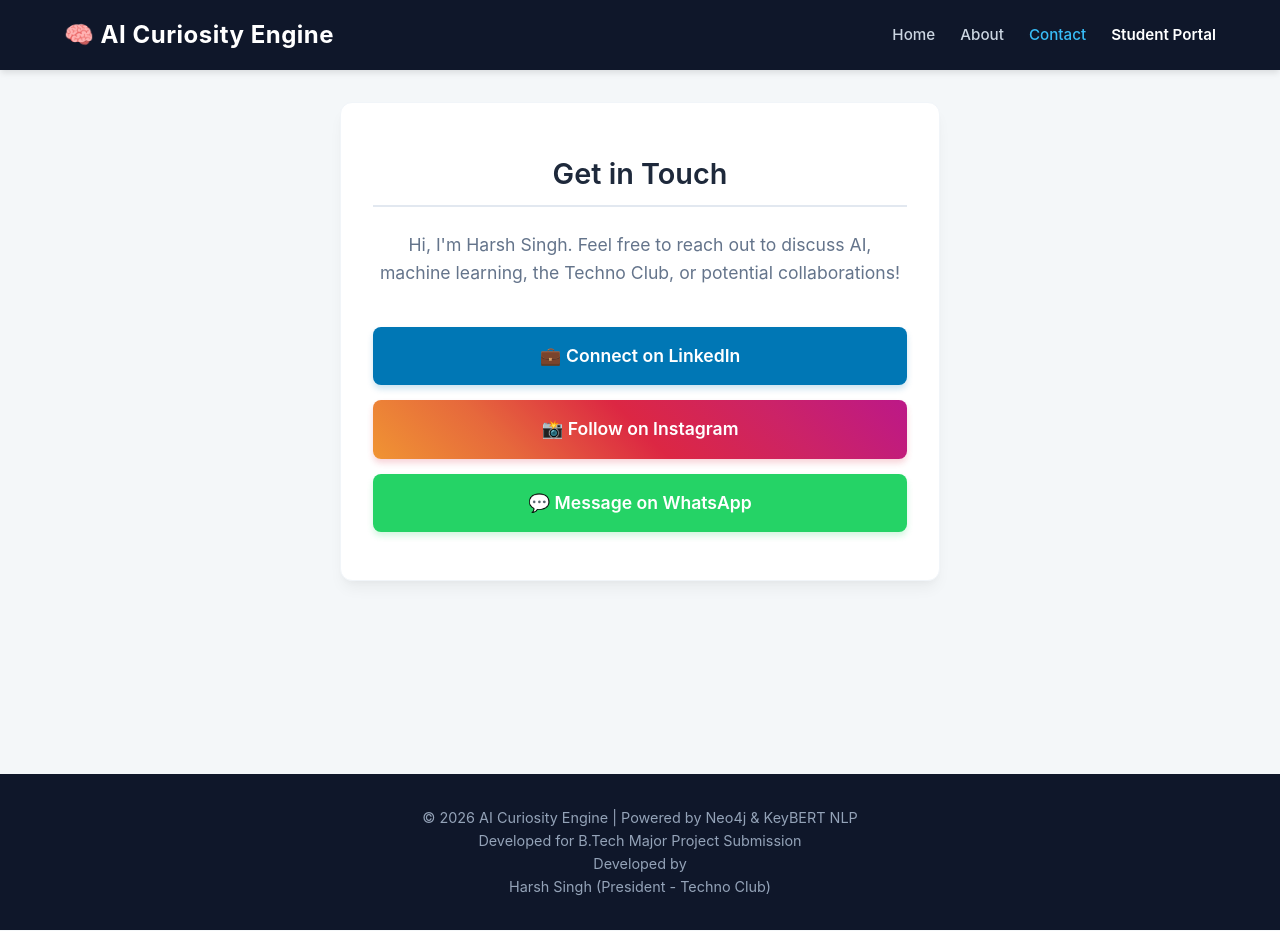
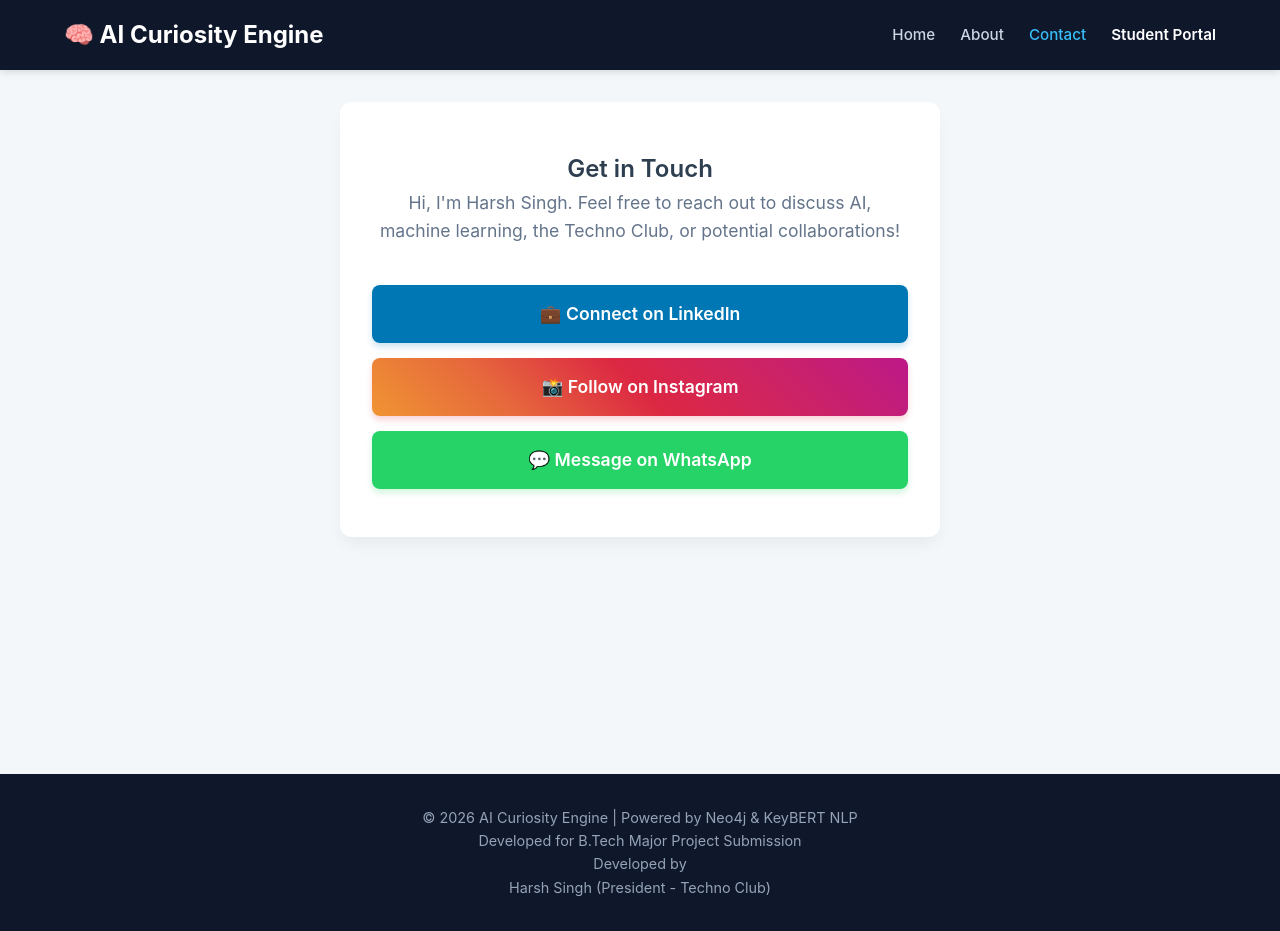
Before and after one commit to Harsh70727770/ai-curiosity-engine, a React app in the folder frontend/: page / in a window 1280 px wide. Both pictures are taken after a click on the element "Contact". Built offline with nearby package versions, Linux system fonts and the light colour scheme; no server answers; the HTML template or start-up script is replaced by a standard one.

Commit message:
Frontend home9

```diff
--- a/frontend/src/App.css
+++ b/frontend/src/App.css
@@ -1,11 +1,11 @@
-/* Reset and Base Styles */
+/* Reset */
 * {
   box-sizing: border-box;
   margin: 0;
   padding: 0;
 }
 
-/* Override Vite's default root container */
+/* Root fix */
 #root {
   max-width: 100% !important;
   width: 100%;
@@ -21,7 +21,7 @@ body {
   line-height: 1.6;
 }
 
-/* Navigation Bar */
+/* Navbar */
 .navbar {
   background-color: #0f172a;
   color: #ffffff;
@@ -30,44 +30,42 @@ body {
   justify-content: space-between;
   align-items: center;
   box-shadow: 0 4px 6px -1px rgba(0, 0, 0, 0.1);
-  position: sticky;
+
+  position: sticky;   /* ✅ FIXED */
   top: 0;
-  z-index: 100;
+  left: 0;
+  width: 100%;
+  z-index: 1000;
 }
 
 .navbar-brand {
   font-size: 1.5rem;
   font-weight: 700;
-  letter-spacing: 0.5px;
   display: flex;
   align-items: center;
   gap: 10px;
 }
 
-/* Navigation Links Container */
 .nav-links {
   display: flex;
-  gap: 25px; /* Adds perfect spacing between the words */
+  gap: 25px;
   align-items: center;
 }
 
-/* Standard Links (Home, About, Contact) */
 .nav-links span {
-  color: #cbd5e1; /* Light grey text */
+  color: #cbd5e1;
   font-weight: 500;
   font-size: 0.95rem;
   cursor: pointer;
   transition: color 0.2s ease;
 }
 
-/* Make them turn white when you hover over them */
 .nav-links span:hover {
-  color: #38bdf8!important;
+  color: #38bdf8 !important;
 }
 
-/* Special styling just for the Student Portal */
 .nav-links .portal-btn {
-  color: #ffffff!important;
+  color: #ffffff !important;
   font-weight: 600;
 }
 
@@ -79,23 +77,13 @@ body {
   min-height: 80vh;
 }
 
-.section-title {
-  font-size: 1.8rem;
-  font-weight: 600;
-  margin-bottom: 1.5rem;
-  color: #1e293b;
-  border-bottom: 2px solid #e2e8f0;
-  padding-bottom: 0.5rem;
-}
-
-/* Card Components */
+/* Cards */
 .app-card {
   background: #ffffff;
   border-radius: 12px;
   padding: 2rem;
-  box-shadow: 0 10px 15px -3px rgba(0, 0, 0, 0.05), 0 4px 6px -2px rgba(0, 0, 0, 0.025);
+  box-shadow: 0 10px 15px -3px rgba(0, 0, 0, 0.05);
   margin-bottom: 2.5rem;
-  border: 1px solid #f1f5f9;
 }
 
 /* Footer */
@@ -108,78 +96,14 @@ body {
   margin-top: auto;
 }
 
-/* --- Responsive Grid System --- */
-
-/* Dashboard layout using CSS Grid */
+/* Grid */
 .dashboard-grid {
   display: grid;
   grid-template-columns: repeat(auto-fit, minmax(280px, 1fr));
   gap: 20px;
-  margin-top: 20px;
 }
 
-.concept-box {
-  padding: 20px;
-  border: 1px solid #e2e8f0;
-  border-radius: 8px;
-  background-color: #ffffff;
-  box-shadow: 0 1px 3px rgba(0,0,0,0.05);
-}
-
-/* Learning Path Form layout */
-.search-form {
-  display: flex;
-  flex-direction: row;
-  gap: 10px;
-  margin-bottom: 20px;
-}
-
-.search-input {
-  flex: 1;
-  min-width: 0; /* Prevents input from blowing out the container */
-  padding: 12px;
-  font-size: 1rem;
-  border: 1px solid #cbd5e1;
-  border-radius: 6px;
-}
-
-.search-button {
-  padding: 12px 24px;
-  cursor: pointer;
-  font-size: 1rem;
-  font-weight: 600;
-  background-color: #0f172a;
-  color: white;
-  border: none;
-  border-radius: 6px;
-  white-space: nowrap;
-}
-
-/* Force Mobile Stacking */
-@media (max-width: 600px) {
-  .search-form {
-    flex-direction: column;
-  }
-  .search-button {
-    width: 100%;
-  }
-}
-
-/* Make navbar float over image */
-.navbar {
-  position: fixed;   /* 🔥 changed from sticky */
-  top: 0;
-  left: 0;
-  width: 100%;
-  z-index: 1000;
-}
-
-/* Prevent content going under navbar */
-body {
-  margin-top: 70px; /* adjust if navbar height changes */
-}
-
-/* Ensure wrapper fills screen */
+/* Wrapper */
 .app-wrapper {
   display: flex;
   flex-direction: column;
--- a/frontend/src/components/Home.jsx
+++ b/frontend/src/components/Home.jsx
@@ -3,7 +3,7 @@ import bg from "../images/curosity_engine.png";
 export default function Home({ navigateTo }) {
     return (
         <div
-            className="relative w-full h-screen overflow-hidden flex flex-col items-center justify-center pt-20"
+            className="relative w-full min-h-screen overflow-hidden flex flex-col items-center justify-center"
             style={{
                 backgroundImage: `url(${bg})`,
                 backgroundSize: 'cover',
@@ -14,12 +14,13 @@ export default function Home({ navigateTo }) {
             {/* Dark overlay */}
             <div className="absolute inset-0 bg-black/40 z-0"></div>
 
-            {/* Gradient */}
+            {/* Bottom gradient */}
             <div className="absolute bottom-0 left-0 w-full h-2/3 bg-gradient-to-t from-black via-black/60 to-transparent z-0"></div>
 
             {/* Content */}
             <div className="relative z-10 flex flex-col items-center text-center p-6 md:p-12 w-full max-w-3xl mx-auto">
 
+                {/* Badge */}
                 <div className="inline-flex items-center gap-2 px-4 py-1.5 rounded-full bg-slate-900/80 border border-slate-700 text-cyan-400 text-sm font-semibold mb-6 shadow-lg backdrop-blur-md">
                     <span className="relative flex h-2.5 w-2.5">
                         <span className="animate-ping absolute inline-flex h-full w-full rounded-full bg-cyan-400 opacity-75"></span>
@@ -28,18 +29,33 @@ export default function Home({ navigateTo }) {
                     Next-Gen Cognitive Platform
                 </div>
 
+                {/* Text */}
                 <p className="text-lg md:text-xl text-white mb-8 leading-relaxed drop-shadow-lg font-medium">
                     A cognitive modeling platform designed to convert abstract learning goals into highly personalized, actionable learning paths.
                 </p>
 
+                {/* Button */}
                 <button
                     onClick={() => navigateTo('login')}
                     className="group relative px-8 py-4 font-bold text-white rounded-xl bg-gradient-to-r from-cyan-500 to-blue-600 overflow-hidden shadow-[0_0_20px_rgba(6,182,212,0.4)] hover:shadow-[0_0_30px_rgba(6,182,212,0.7)] transition-all duration-300 transform hover:-translate-y-1"
                 >
                     <div className="absolute inset-0 w-full h-full bg-white/20 translate-x-[-100%] group-hover:translate-x-[100%] transition-transform duration-700"></div>
 
-                    <span className="relative z-10 flex items-center gap-2 text-lg">
+                    <span className="relative z-10 flex items-center justify-center gap-2 text-lg">
                         Enter Student Portal
+                        <svg
+                            className="w-5 h-5 group-hover:translate-x-1 transition-transform"
+                            fill="none"
+                            stroke="currentColor"
+                            viewBox="0 0 24 24"
+                        >
+                            <path
+                                strokeLinecap="round"
+                                strokeLinejoin="round"
+                                strokeWidth="2"
+                                d="M13 7l5 5m0 0l-5 5m5-5H6"
+                            />
+                        </svg>
                     </span>
                 </button>
             </div>
```
